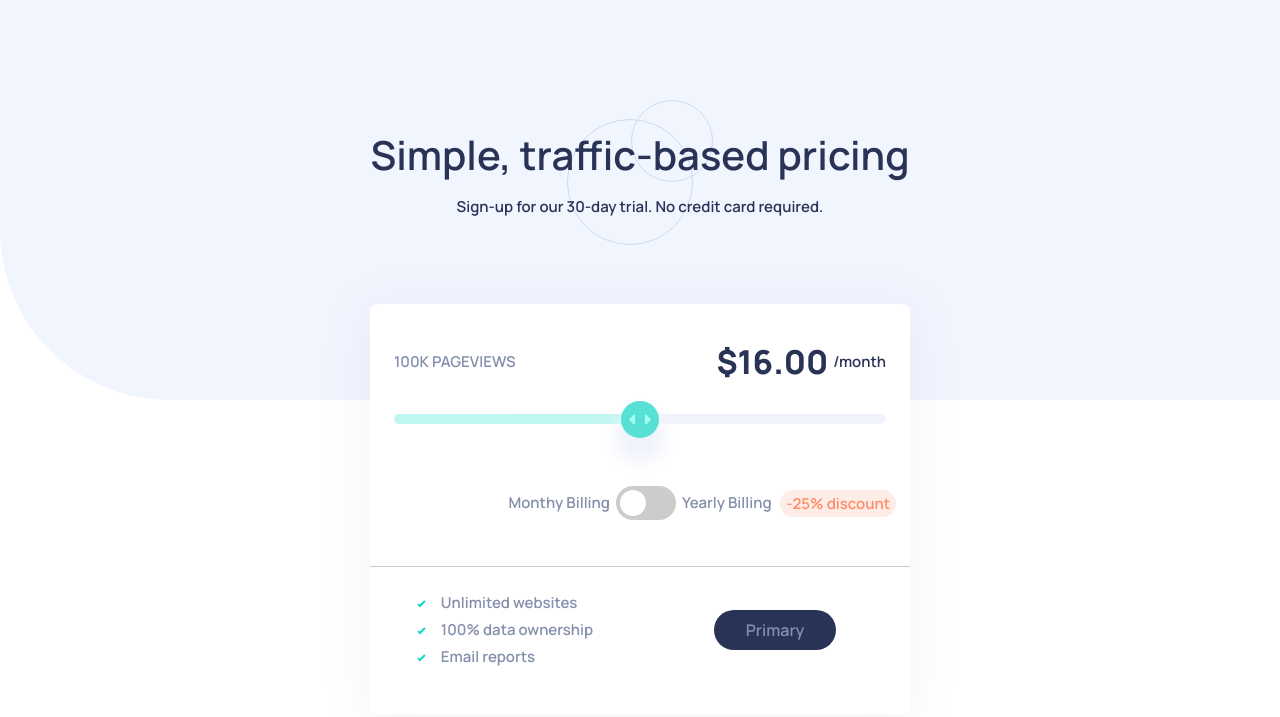
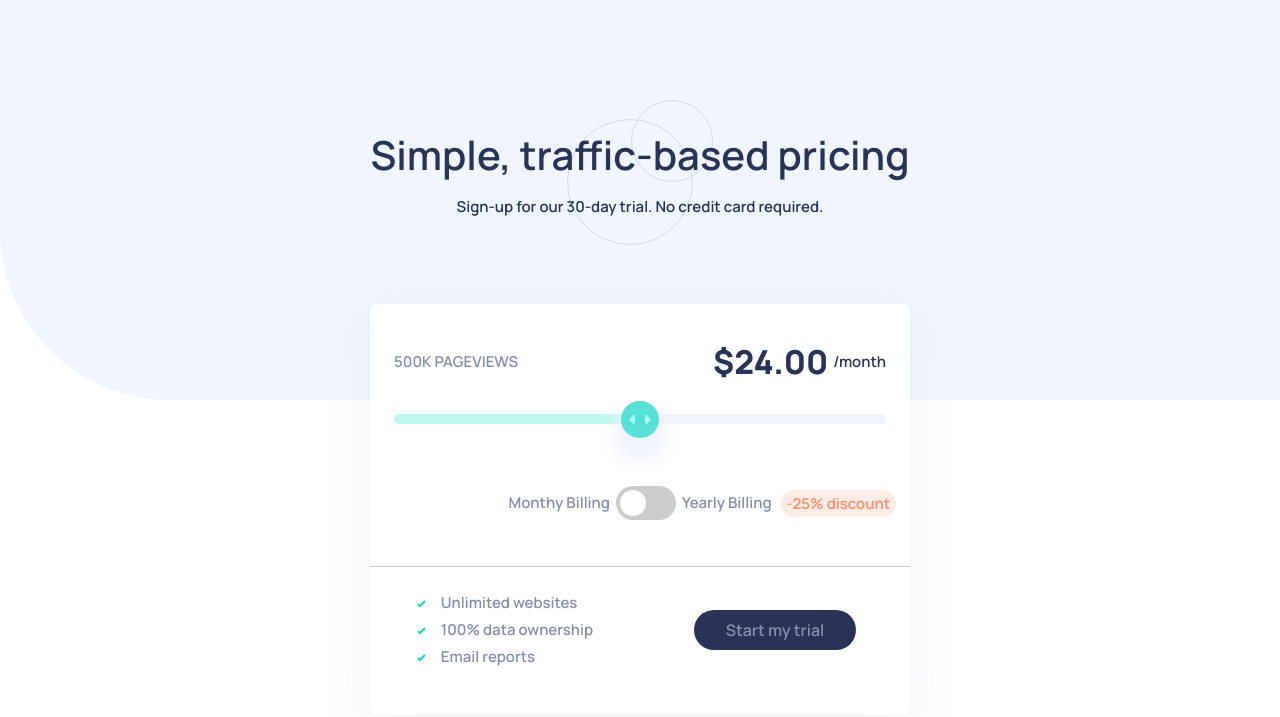
Before and after one commit to Gamygams1234/interactive-pricing-component, a plain HTML site: page index.html in a window 1280 px wide. Drawn offline with nearby package versions, Linux system fonts and the light colour scheme.

Commit message:
making changes to the javascript

```diff
--- a/index.html
+++ b/index.html
@@ -67,7 +67,7 @@
           </ul>
         </div>
         <div class="start-trial">
-          <button type="button fw-800" class="btn btn-primary">Primary</button>
+          <button type="button fw-800" class="btn btn-primary">Start my trial</button>
         </div>
       </div>
     </div>
@@ -80,58 +80,63 @@
     const pageviews = document.getElementById("views");
     const amount = document.getElementById("amount");
 
-    let prices = [[{
+    let prices = [{
       price: "$8.00",
       views: "10K",
+      annualPrice: "$6.00",
     },
     {
       price: "$12.00",
       views: "50K",
+      annualPrice: "$6.00",
     },
     {
       price: "$16.00",
       views: "100K",
+
+      annualPrice: "$12.00",
     },
     {
       price: "$24.00",
       views: "500K",
+      annualPrice: "$18.00",
     },
     {
       price: "$36.00",
       views: "1M",
-    },], [
+      annualPrice: "$25.00",
+    }, {
+      price: "$48.00",
+      views: "1.5M",
+      annualPrice: "$36.00",
 
-      {
-        price: "$6.00",
-        views: "10K",
-      },
-      {
-        price: "$8.00",
-        views: "50K",
-      },
-      {
-        price: "$12.00",
-        views: "100K",
-      },
-      {
-        price: "$18.00",
-        views: "500K",
-      },
-      {
-        price: "$25.00",
-        views: "1M",
-      },
-    ]]
+    }
+      , {
+      price: "$60.00",
+      views: "2M",
+      annualPrice: "$45.00",
+
+    }
+    ]
+    // setting the ranges max to the items in the array
+    myRange.max = prices.length - 1;
+    // putting the slider in the middle if we add items
+    myRange.value = Math.floor((prices.length - 1) / 2);
+
+    // get results function
     function getResults() {
-
       if (checkbox.checked) {
-        pageviews.innerHTML = prices[1][myRange.value].views;
-        amount.innerHTML = prices[1][myRange.value].price;
+        pageviews.innerHTML = prices[myRange.value].views;
+        amount.innerHTML = prices[myRange.value].annualPrice;
 
       } else {
-        pageviews.innerHTML = prices[0][myRange.value].views;
-        amount.innerHTML = prices[0][myRange.value].price;
+        pageviews.innerHTML = prices[myRange.value].views;
+        amount.innerHTML = prices[myRange.value].price;
       }
+      //filling in the gradient everytimme there is a change or on load
+      let fillTrackPct = myRange.value * (100 / (prices.length - 1));
+      myRange.style.background = "linear-gradient(to right, hsl(174, 77%, 80%) 0%, hsl(174, 77%, 80%) "
+        + fillTrackPct + "%, hsl(224, 65%, 95%) " + fillTrackPct + "%, hsl(224, 65%, 95%) 100%)";
     }
     checkbox.addEventListener('change', function () {
       console.log("checked")
@@ -139,11 +144,10 @@
     });
     myRange.addEventListener('input', function () {
       getResults()
-      let fillTrackPct = this.value * 25;
-      this.style.background = "linear-gradient(to right, hsl(174, 77%, 80%) 0%, hsl(174, 77%, 80%) "
-        + fillTrackPct + "%, hsl(224, 65%, 95%) " + fillTrackPct + "%, hsl(224, 65%, 95%) 100%)";
+
+
     });
-
+    // get results on load
     getResults();
 
   </script>
--- a/scss/styles.scss
+++ b/scss/styles.scss
@@ -25,6 +25,10 @@ $darkDesaturatedBlue: hsl(227, 35%, 25%);
     border: 0;
 }
 .btn-primary:hover {
+    background-color: $darkDesaturatedBlue;
+    color: $white;
+}
+.btn-primary:focus {
     background-color: $darkDesaturatedBlue;
     color: $white;
 }
@@ -155,13 +159,13 @@ input:checked + .slider:before {
                     width: 100%;
                     height: 10px;
                     border-radius: 5px;
-                    background: linear-gradient(
-                        to right,
-                        rgb(165, 243, 235) 0%,
-                        rgb(165, 243, 235) 50%,
-                        rgb(234, 238, 251) 50%,
-                        rgb(234, 238, 251) 100%
-                    );
+                    // background: linear-gradient(
+                    //     to right,
+                    //     rgb(165, 243, 235) 0%,
+                    //     rgb(165, 243, 235) 50%,
+                    //     rgb(234, 238, 251) 50%,
+                    //     rgb(234, 238, 251) 100%
+                    // );
                     outline: none;
                     opacity: 0.7;
                     -webkit-transition: 0.2s;
```
Also changed, not shown: css/styles.css.
